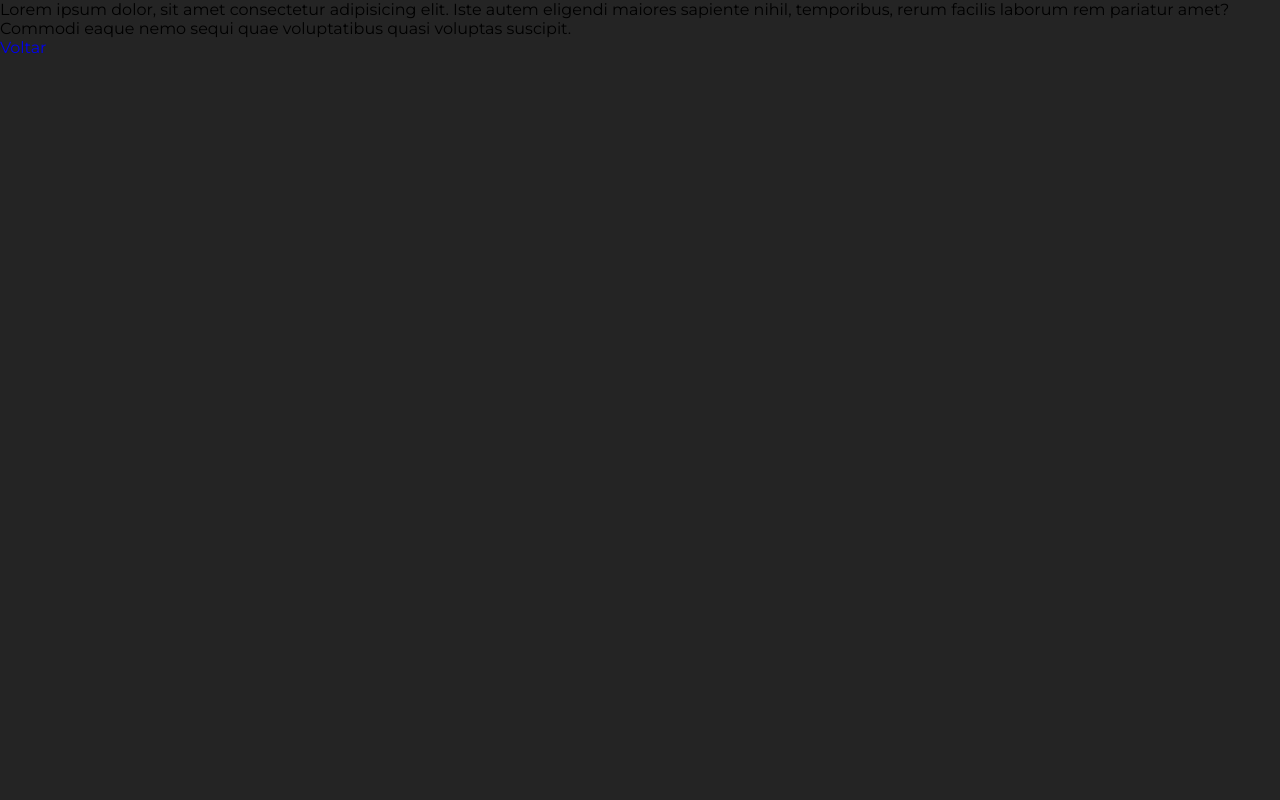
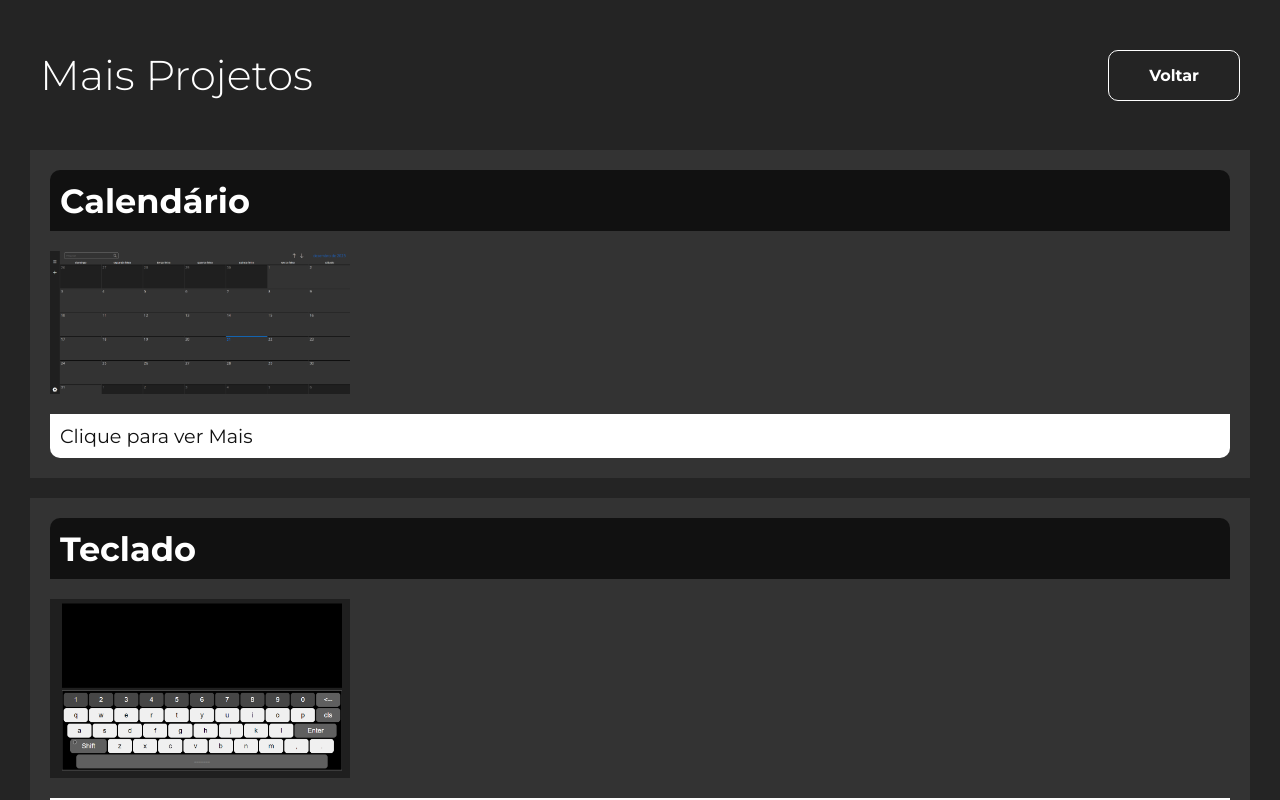
Before and after one commit to Pedro-Thomazi/meu-portfolio-2024, a React (Create React App) app: page /moreprojects in a window 1280 px wide. Shown: the top 800 px of the page. Built offline with nearby package versions, Linux system fonts and the light colour scheme.

Commit message:
Ajustando PageMoreProjects

```diff
--- a/src/Components/MoreProjects/MoreProjects.jsx
+++ b/src/Components/MoreProjects/MoreProjects.jsx
@@ -5,14 +5,8 @@ import { FaArrowsLeftRight } from "react-icons/fa6";
 import { Link } from 'react-router-dom';
 
 import amazon from '../../Images/imgProjects/replicaAmazom.png'
-import calendario from '../../Images/imgProjects/fotoCalendar.png'
 import apiPokemon from '../../Images/imgProjects/fotoPokeM.png'
 import crudEmJavascript from '../../Images/imgProjects/crudJavascript.png'
-import teclado from '../../Images/imgProjects/teclado.png'
-import hoFame from '../../Images/imgProjects/fotoFame.png'
-import cronometro from '../../Images/imgProjects/cronometro.png'
-import muitaMelodia from '../../Images/imgProjects/fotoMuitaM.png'
-import calculadora from '../../Images/imgProjects/calculadora.png'
 
 const images = [
   {
@@ -41,7 +35,7 @@ const MoreProjects = () => {
 
   useEffect(() => {
 
-    const mindHeigth = window.innerHeight + 1600
+    const mindHeigth = window.innerHeight + 2000
     function handleScroll() {
       const offset = window.scrollY
       if (offset > mindHeigth) {
--- a/src/Page/PageMoreProjects.jsx
+++ b/src/Page/PageMoreProjects.jsx
@@ -1,12 +1,75 @@
-import React from 'react'
+import styles from './PageMoreProjects.module.scss'
 import { Link } from 'react-router-dom'
 
+import calendario from '../Images/imgProjects/fotoCalendar.png'
+import teclado from '../Images/imgProjects/teclado.png'
+import hoFame from '../Images/imgProjects/fotoFame.png'
+import cronometro from '../Images/imgProjects/cronometro.png'
+import muitaMelodia from '../Images/imgProjects/fotoMuitaM.png'
+import calculadora from '../Images/imgProjects/calculadora.png'
+
 const PageMoreProjects = () => {
+  const images = [
+    {
+      name: 'Calendário',
+      src: calendario,
+      alt: 'Projeto Calendário',
+      link: 'https://projeto-calendario-melhorado.vercel.app/',
+    },
+    {
+      name: 'Teclado',
+      src: teclado,
+      alt: 'Projeto Teclado',
+      link: 'https://keyboard-em-javascript.vercel.app/',
+    },
+    {
+      name: 'Ho Fame (Comidas Italianas)',
+      src: hoFame,
+      alt: 'Projeto Ho Fame ',
+      link: 'https://hofame.vercel.app/',
+    },
+    {
+      name: 'Cronômetro',
+      src: cronometro,
+      alt: 'Projeto Cronômetro',
+      link: 'https://cronometro-legal.vercel.app/',
+    },
+    {
+      name: 'Loja Muita Melodia',
+      src: muitaMelodia,
+      alt: 'Projeto Loja Muita Melodia',
+      link: 'https://muita-melodia.vercel.app/',
+    },
+    {
+      name: 'Calculadora',
+      src: calculadora,
+      alt: 'Projeto Calculadora',
+      link: 'https://calculadora-legal-nine.vercel.app/',
+    },
+  ]
+
+
   return (
     <div>
-      <p>Lorem ipsum dolor, sit amet consectetur adipisicing elit. Iste autem eligendi maiores sapiente nihil, temporibus, rerum facilis laborum rem pariatur amet? Commodi eaque nemo sequi quae voluptatibus quasi voluptas suscipit.</p>
+      <header className={styles.header}>
+        <h1>Mais Projetos</h1>
+        <nav className={styles.navbar}>
+          <Link to='/'>Voltar</Link>
+        </nav>
+      </header>
 
-      <Link to='/'>Voltar</Link>
+      <section className={styles.containerProjects}>
+        {images.map(({ name, src, alt, link }) => (
+          <Link key={alt} to={link} target='_blank'>
+            <div className={styles.name}>
+              <h2>{name}</h2>
+            </div>
+            <img src={src} alt={alt} />
+            <div className={styles.seeMore}>Clique para ver Mais</div>
+          </Link>
+        ))}
+      </section>
+
     </div>
   )
 }
--- a/src/Page/PageMoreProjects.module.scss
+++ b/src/Page/PageMoreProjects.module.scss
@@ -0,0 +1,66 @@
+.header {
+  display: flex;
+  align-items: center;
+  padding: 50px 40px;
+  justify-content: space-between;
+  width: 100%;
+
+  h1 {
+    font-weight: 300;
+    color: #fff;
+    font-size: 2.6rem;
+  }
+
+  a {
+    color: #fff;
+    border: 1px solid #fff;
+    padding: 15px 40px;
+    border-radius: 10px;
+    font-weight: 700;
+    transition: .5s;
+    cursor: pointer;
+
+    &:hover {
+      background-color: #fff;
+      color: #111;
+    }
+  }
+}
+
+.containerProjects {
+  display: flex;
+  flex-direction: column;
+  margin: 0 30px;
+  gap: 20px;
+
+  a {
+    display: flex;
+    flex-direction: column;
+    background-color: #333;
+    padding: 20px;
+    gap: 20px;
+
+    .name {
+      background-color: #111;
+      border-top-left-radius: 10px;
+      border-top-right-radius: 10px;
+      font-size: 1.4rem;
+      padding: 10px;
+      color: #fff;
+    }
+
+    img {
+      object-fit: cover;
+      width: 300px;
+    }
+
+    .seeMore {
+      background-color: #fff;
+      color: #111;
+      font-size: 1.2rem;
+      padding: 10px;
+      border-bottom-left-radius: 10px;
+      border-bottom-right-radius: 10px;
+    }
+  }
+}
```
